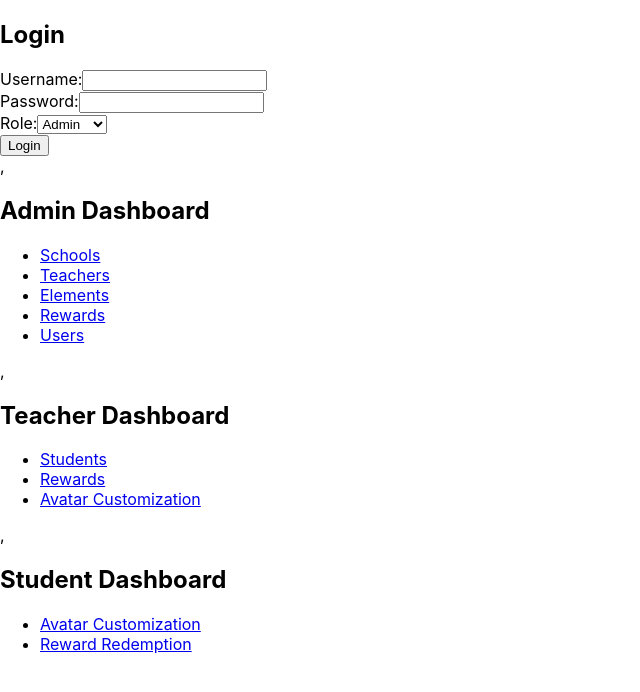
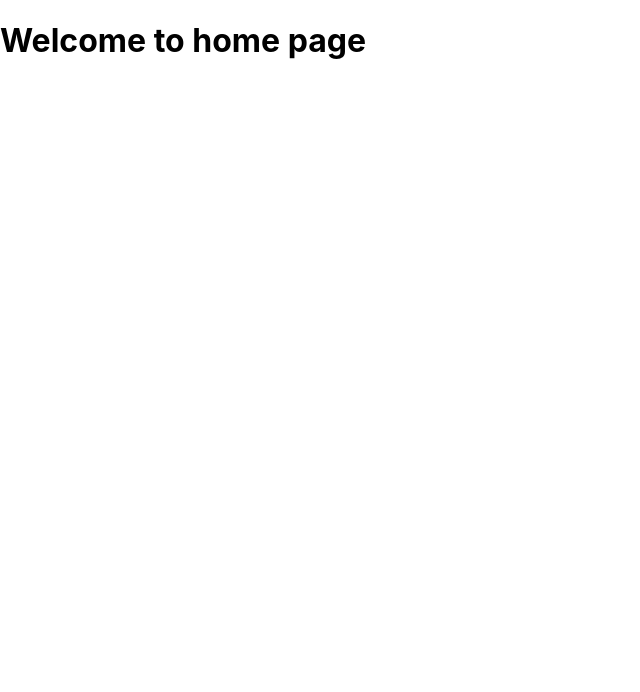
Before and after one commit to raheltt/swa-final-project-miu-microservices-UI, a React (Create React App) app: page / in a window 1280 px wide. Shown: the top 692 px of the page, without its empty margins (0-640 px from the left). Built offline with nearby package versions, Linux system fonts and the light colour scheme.

Commit message:
added route

```diff
--- a/src/App.js
+++ b/src/App.js
@@ -1,27 +1,30 @@
 import React from 'react';
-import LoginPage from './components/LoginPage';
+import LoginPage from './pages/Auth/LoginPage';
 import AdminDashboard from './components/AdminDashboard';
 import TeacherDashboard from './components/TeacherDashboard';
 import StudentDashboard from './components/StudentDashboard';
 
+import HomePage from "./pages/HomePage";
 
+import {
+  createBrowserRouter,
+  RouterProvider,
+} from "react-router-dom";
+
+
+const router = createBrowserRouter([
+  {path: "/", element: <HomePage />},
+  {path:"/admin", element: <AdminDashboard />},
+  {path: "/login", element: <LoginPage />},
+  {path:"/teacher", element:<TeacherDashboard />},
+  {path:"/student", element: <StudentDashboard />}
+])
 
 const App = () => {
   return (
-    <div>
-    <div className="app">
-      <LoginPage />
-    </div>,
-    <div className="app">
-    <AdminDashboard />
-  </div>,
-   <div className="app">
-   <TeacherDashboard />
- </div>,
-     <div className="app">
-     <StudentDashboard />
-   </div>
-   </div>
+    <>
+      <RouterProvider router={router} />
+    </>
   );
 };
 
--- a/src/index.js
+++ b/src/index.js
@@ -3,6 +3,8 @@ import ReactDOM from 'react-dom/client';
 import './index.css';
 import App from './App';
 import reportWebVitals from './reportWebVitals';
+
+
 
 const root = ReactDOM.createRoot(document.getElementById('root'));
 root.render(
--- /dev/null
+++ b/src/pages/HomePage/index.jsx
@@ -0,0 +1,7 @@
+const HomePage = () => {
+    return (
+      <h1>Welcome to home page</h1>
+    )
+}
+
+export default HomePage;
```
Also changed, not shown: package.json (+7 -0 lines), src/pages/Auth/LoginPage.js (renamed from src/components/LoginPage.js), 2 other files (tests, documents, lock files or other folders).
